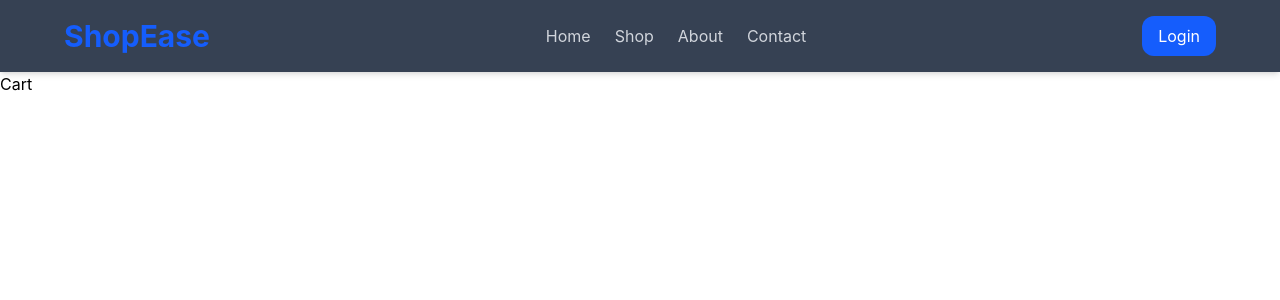
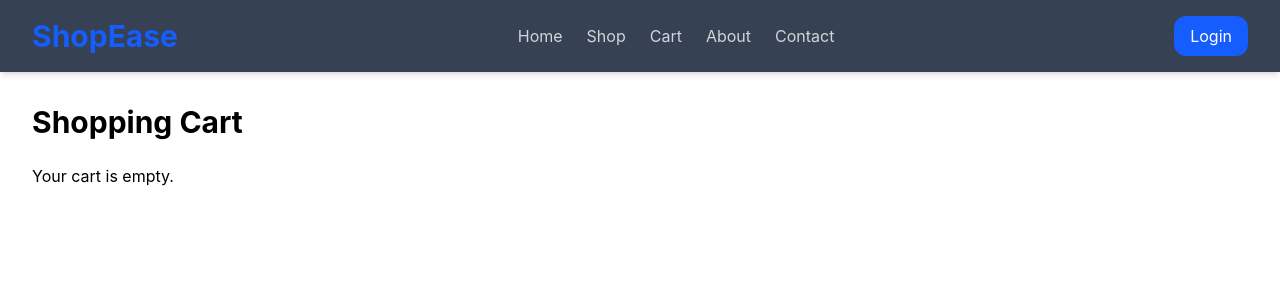
Before and after one commit to Chrischaos2/Tailwind-React-Simple-Ecommerce, a React (Vite) app: page /cart in a window 1280 px wide. Shown: the top 300 px of the page. Built offline with nearby package versions, Linux system fonts and the light colour scheme.

Commit message:
Implement Redux shopping cart and product details

```diff
--- a/package.json
+++ b/package.json
@@ -10,10 +10,12 @@
     "preview": "vite preview"
   },
   "dependencies": {
+    "@reduxjs/toolkit": "^2.12.0",
     "@tailwindcss/vite": "^4.3.1",
     "react": "^19.2.7",
     "react-dom": "^19.2.7",
     "react-icons": "^5.6.0",
+    "react-redux": "^9.3.0",
     "react-router-dom": "^7.18.1",
     "tailwindcss": "^4.3.1"
   },
--- /dev/null
+++ b/src/app/store.js
@@ -0,0 +1,8 @@
+import { configureStore } from "@reduxjs/toolkit";
+import cartReducer from "../features/cart/cartSlice";
+
+export const store = configureStore({
+  reducer: {
+    cart: cartReducer,
+  },
+});
--- a/src/components/Navbar.jsx
+++ b/src/components/Navbar.jsx
@@ -6,102 +6,146 @@ const Navbar = () => {
   const [isMenuOpen, setIsMenuOpen] = useState(false);
 
   return (
-    <div>
     <nav className="bg-gray-700 px-8 py-4 shadow-md">
-        <div className="max-w-7xl mx-auto px-8 flex justify-between items-center">
+      <div className="max-w-7xl mx-auto flex justify-between items-center">
+        {/* Logo */}
         <Link
           to="/"
-            className="text-3xl font-bold text-blue-600 cursor-pointer transition duration-300 hover:scale-110"
+          className="text-3xl font-bold text-blue-600 transition duration-300 hover:scale-110"
         >
           ShopEase
         </Link>
-          <ul className="hidden md:flex gap-6">
+
+        {/* Desktop Menu */}
+        <ul className="hidden md:flex gap-6 items-center">
           <li>
             <Link
               to="/"
-                className="text-gray-300 hover:scale-105 hover:text-blue-600 transition duration-75"
+              className="text-gray-300 hover:text-blue-600 transition"
             >
               Home
             </Link>
           </li>
+
           <li>
             <Link
               to="/shop"
-                className="text-gray-300 hover:scale-105 hover:text-blue-600 transition duration-75"
+              className="text-gray-300 hover:text-blue-600 transition"
             >
               Shop
             </Link>
           </li>
+
+          <li>
+            <Link
+              to="/cart"
+              className="text-gray-300 hover:text-blue-600 transition"
+            >
+              Cart
+            </Link>
+          </li>
+
           <li>
             <Link
               to="/about"
-                className="text-gray-300 hover:scale-105 hover:text-blue-600 transition duration-75"
+              className="text-gray-300 hover:text-blue-600 transition"
             >
               About
             </Link>
           </li>
+
           <li>
             <Link
               to="/contact"
-                className="text-gray-300 hover:scale-105 hover:text-blue-600 transition duration-75"
+              className="text-gray-300 hover:text-blue-600 transition"
             >
               Contact
             </Link>
           </li>
         </ul>
-          <button className="hidden md:block bg-blue-600 text-white px-4 py-2 rounded-xl hover:bg-blue-700 transition duration-300">
+
+        {/* Login Button */}
+        <Link
+          to="/login"
+          className="hidden md:block bg-blue-600 text-white px-4 py-2 rounded-xl hover:bg-blue-700 transition"
+        >
           Login
-          </button>
+        </Link>
+
+        {/* Mobile Menu Button */}
         <button
-            className="text-2xl md:hidden text-gray-300 hover:text-blue-600 transition duration-300"
+          className="md:hidden text-2xl text-gray-300 hover:text-blue-600 transition"
           onClick={() => setIsMenuOpen(!isMenuOpen)}
         >
           {isMenuOpen ? <FaTimes /> : <FaBars />}
         </button>
       </div>
+
+      {/* Mobile Menu */}
       {isMenuOpen && (
         <ul className="md:hidden flex flex-col gap-4 bg-gray-700 px-8 py-4">
           <li>
             <Link
               to="/"
-                className="text-gray-300 hover:scale-105 hover:text-blue-600 transition duration-75"
+              className="text-gray-300 hover:text-blue-600 transition"
+              onClick={() => setIsMenuOpen(false)}
             >
               Home
             </Link>
           </li>
+
           <li>
             <Link
               to="/shop"
-                className="text-gray-300 hover:scale-105 hover:text-blue-600 transition duration-75"
+              className="text-gray-300 hover:text-blue-600 transition"
+              onClick={() => setIsMenuOpen(false)}
             >
               Shop
             </Link>
           </li>
+
+          <li>
+            <Link
+              to="/cart"
+              className="text-gray-300 hover:text-blue-600 transition"
+              onClick={() => setIsMenuOpen(false)}
+            >
+              Cart
+            </Link>
+          </li>
+
           <li>
             <Link
               to="/about"
-                className="text-gray-300 hover:scale-105 hover:text-blue-600 transition duration-75"
+              className="text-gray-300 hover:text-blue-600 transition"
+              onClick={() => setIsMenuOpen(false)}
             >
               About
             </Link>
           </li>
+
           <li>
             <Link
               to="/contact"
-                className="text-gray-300 hover:scale-105 hover:text-blue-600 transition duration-75"
+              className="text-gray-300 hover:text-blue-600 transition"
+              onClick={() => setIsMenuOpen(false)}
             >
               Contact
             </Link>
           </li>
+
           <li>
-              <button className=" w-full bg-blue-600 text-white px-4 py-2 rounded-xl hover:bg-blue-700 transition duration-300 mt-2">
+            <Link
+              to="/login"
+              className="block w-full bg-blue-600 text-white px-4 py-2 rounded-xl hover:bg-blue-700 transition text-center"
+              onClick={() => setIsMenuOpen(false)}
+            >
               Login
-              </button>
+            </Link>
           </li>
         </ul>
       )}
     </nav>
-    </div>
   );
 };
 
--- /dev/null
+++ b/src/features/cart/cartSlice.js
@@ -0,0 +1,18 @@
+import { createSlice } from "@reduxjs/toolkit";
+
+const initialState = {
+  items: [],
+};
+
+const cartSlice = createSlice({
+  name: "cart",
+  initialState,
+  reducers: {
+    addToCart: (state, action) => {
+      state.items.push(action.payload);
+    },
+  },
+});
+
+export const { addToCart } = cartSlice.actions;
+export default cartSlice.reducer;
--- a/src/main.jsx
+++ b/src/main.jsx
@@ -4,8 +4,13 @@ import { BrowserRouter } from "react-router-dom";
 import App from "./App";
 import "./index.css";
 
+import { Provider } from "react-redux";
+import { store } from "./app/store";
+
 ReactDOM.createRoot(document.getElementById("root")).render(
-  <BrowserRouter>
-    <App />
-  </BrowserRouter>,
+  <Provider store={store}>
+    <BrowserRouter>
+      <App />
+    </BrowserRouter>
+  </Provider>,
 );
--- a/src/pages/Cart.jsx
+++ b/src/pages/Cart.jsx
@@ -1,7 +1,25 @@
 import React from "react";
+import { useSelector } from "react-redux";
 
 const Cart = () => {
-  return <div>Cart</div>;
+  const cartItems = useSelector((state) => state.cart.items);
+
+  return (
+    <div className="p-8">
+      <h1 className="text-3xl font-bold mb-6">Shopping Cart</h1>
+
+      {cartItems.length === 0 ? (
+        <p>Your cart is empty.</p>
+      ) : (
+        cartItems.map((item) => (
+          <div key={item.id} className="border p-4 mb-4 rounded">
+            <h2>{item.name}</h2>
+            <p>${item.price}</p>
+          </div>
+        ))
+      )}
+    </div>
+  );
 };
 
 export default Cart;
--- a/src/pages/ProductDetails.jsx
+++ b/src/pages/ProductDetails.jsx
@@ -4,9 +4,16 @@ import products from "../data/products";
 import { Link } from "react-router-dom";
 import { FaArrowLeft } from "react-icons/fa";
 
+import { useDispatch } from "react-redux";
+import { addToCart } from "../features/cart/cartSlice";
+
 const ProductDetails = () => {
   const { id } = useParams();
-  console.log(id);
+  const dispatch = useDispatch();
+  const handleAddToCart = () => {
+    dispatch(addToCart(product));
+  };
+
   const product = products.find((product) => product.id === parseInt(id));
   if (!product) {
     return <h1>Product not found</h1>;
@@ -40,7 +47,10 @@ const ProductDetails = () => {
 
             <p className="text-gray-600 mb-6">{product.description}</p>
 
-            <button className="bg-blue-600 text-white px-6 py-3 rounded-lg hover:bg-blue-700 transition">
+            <button
+              onClick={handleAddToCart}
+              className="bg-blue-600 text-white px-6 py-3 rounded-lg hover:bg-blue-700 transition"
+            >
               Add to Cart
             </button>
           </div>
```
Also changed, not shown: 1 other file (tests, documents, lock files or other folders). Lines whose indentation alone changed are shown as unchanged.
